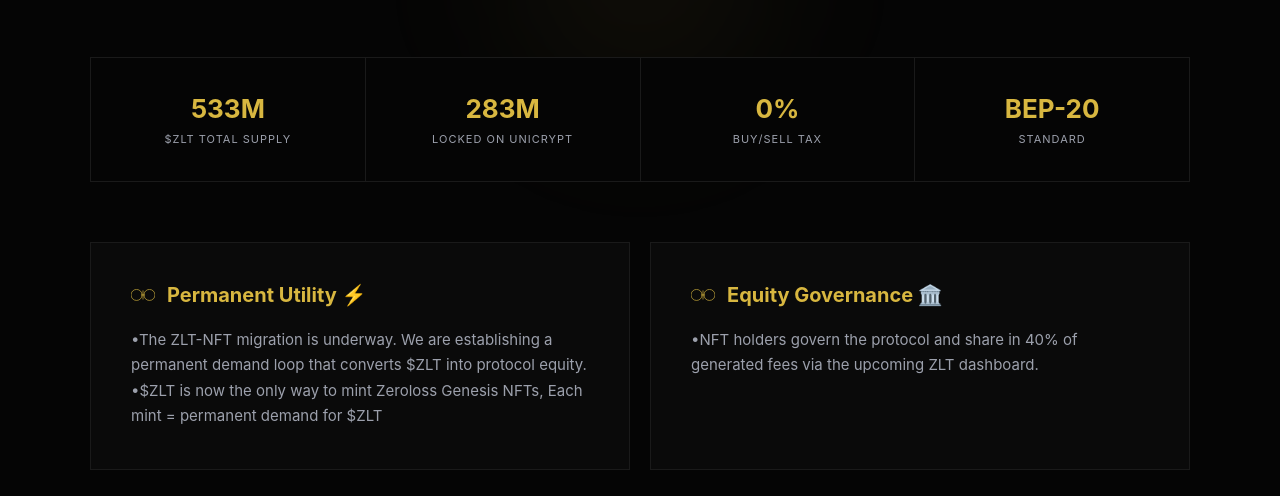
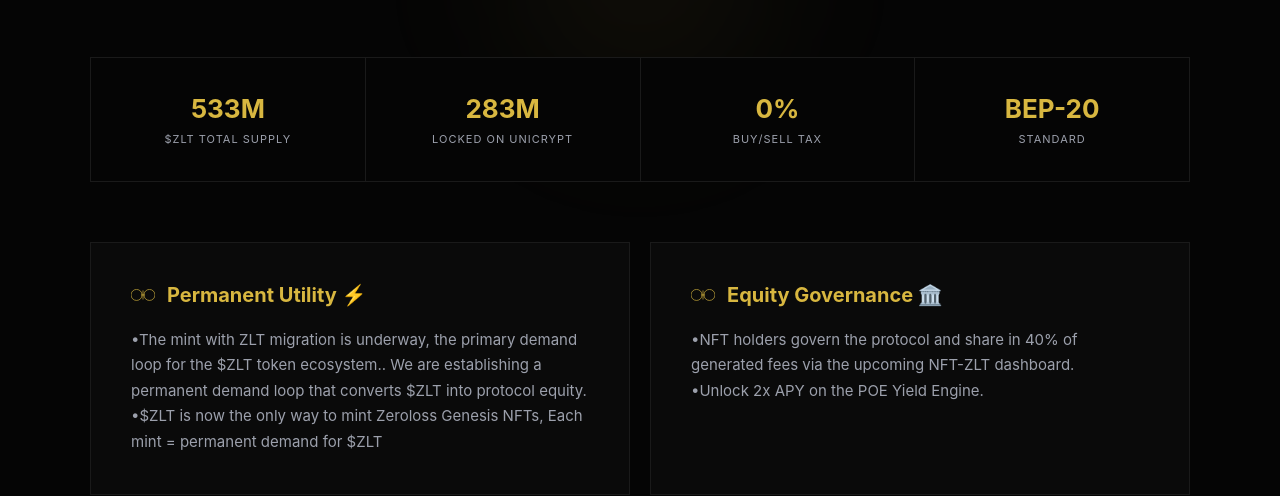
Before and after one commit to Zeorloss/Zeroloss-coming-soon, a plain HTML site: page index.html in a window 1280 px wide. Shown: the part 304-800 px from the top of the page. Drawn offline with Linux system fonts and the light colour scheme.

Commit message:
Update index.html

```diff
--- a/index.html
+++ b/index.html
@@ -204,7 +204,7 @@
                     <svg width="24" height="12" viewBox="0 0 439 203" fill="none" xmlns="http://www.w3.org/2000/svg"><path d="M101.5 201.5C157.281 201.5 202.5 156.281 202.5 100.5C202.5 44.7191 157.281 -0.5 101.5 -0.5C45.7191 -0.5 0.5 44.7191 0.5 100.5C0.5 156.281 45.7191 201.5 101.5 201.5Z" stroke="#D8B740" stroke-width="12"/><path d="M337.5 201.5C393.281 201.5 438.5 156.281 438.5 100.5C438.5 44.7191 393.281 -0.5 337.5 -0.5C281.719 -0.5 236.5 44.7191 236.5 100.5C236.5 156.281 281.719 201.5 337.5 201.5Z" stroke="#D8B740" stroke-width="12"/><path d="M219.5 24V177" stroke="#D8B740" stroke-width="12" stroke-linecap="round"/><path d="M189 100.5H250" stroke="#D8B740" stroke-width="12" stroke-linecap="round"/></svg>
                     <h3>Permanent Utility ⚡</h3>
                 </div>
-                <p>•The ZLT-NFT migration is underway. We are establishing a permanent demand loop that converts $ZLT into protocol equity.</p>
+                <p>•The mint with ZLT migration is underway, the primary demand loop for the $ZLT token ecosystem.. We are establishing a permanent demand loop that converts $ZLT into protocol equity.</p>
                 <p>•$ZLT is now the only way to mint Zeroloss Genesis NFTs, Each mint = permanent demand for $ZLT</p>
             </div>
             <div class="card">
@@ -212,7 +212,8 @@
                     <svg width="24" height="12" viewBox="0 0 439 203" fill="none" xmlns="http://www.w3.org/2000/svg"><path d="M101.5 201.5C157.281 201.5 202.5 156.281 202.5 100.5C202.5 44.7191 157.281 -0.5 101.5 -0.5C45.7191 -0.5 0.5 44.7191 0.5 100.5C0.5 156.281 45.7191 201.5 101.5 201.5Z" stroke="#D8B740" stroke-width="12"/><path d="M337.5 201.5C393.281 201.5 438.5 156.281 438.5 100.5C438.5 44.7191 393.281 -0.5 337.5 -0.5C281.719 -0.5 236.5 44.7191 236.5 100.5C236.5 156.281 281.719 201.5 337.5 201.5Z" stroke="#D8B740" stroke-width="12"/><path d="M219.5 24V177" stroke="#D8B740" stroke-width="12" stroke-linecap="round"/><path d="M189 100.5H250" stroke="#D8B740" stroke-width="12" stroke-linecap="round"/></svg>
                     <h3>Equity Governance 🏛️</h3>
                 </div>
-                <p>•NFT holders govern the protocol and share in 40% of generated fees via the upcoming ZLT dashboard.</p>
+                <p>•NFT holders govern the protocol and share in 40% of generated fees via the upcoming NFT-ZLT dashboard.</p>
+                <p>•Unlock 2x APY on the POE Yield Engine.</p>
             </div>
         </div>
 
```
